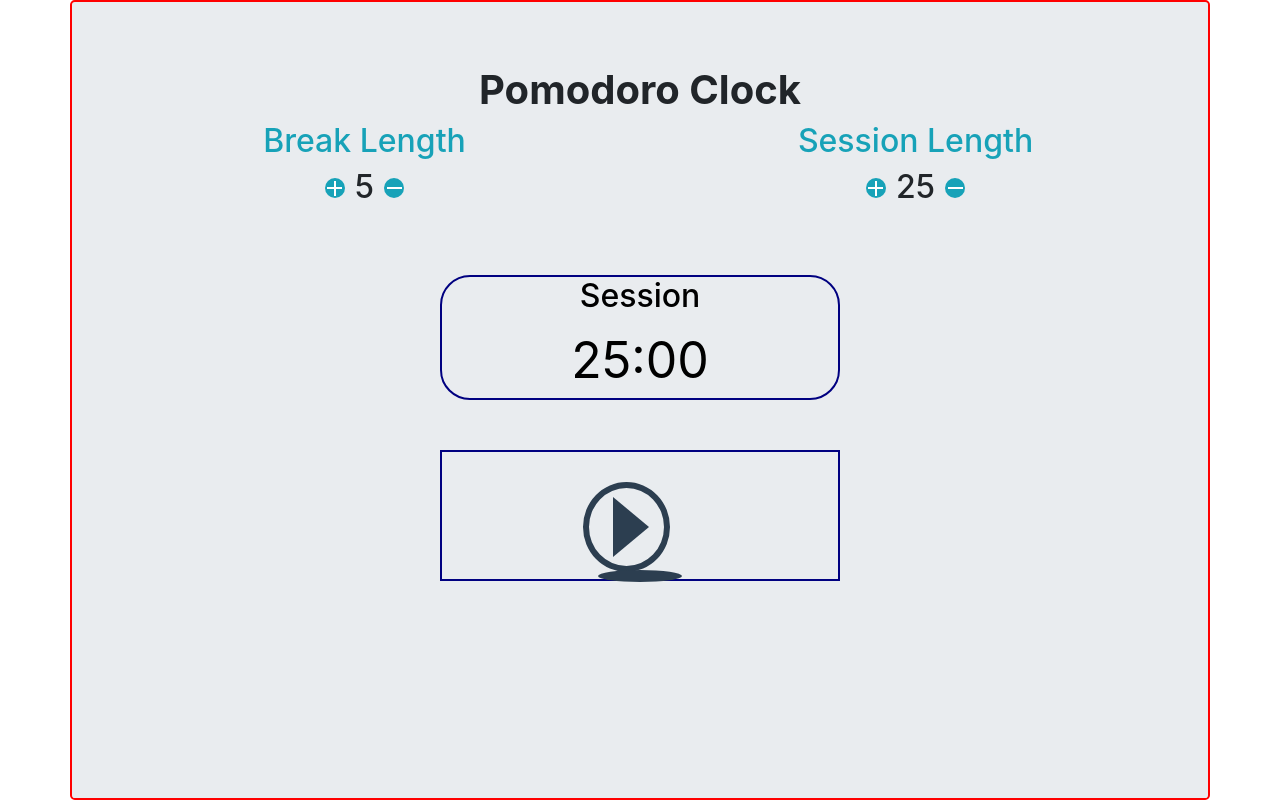
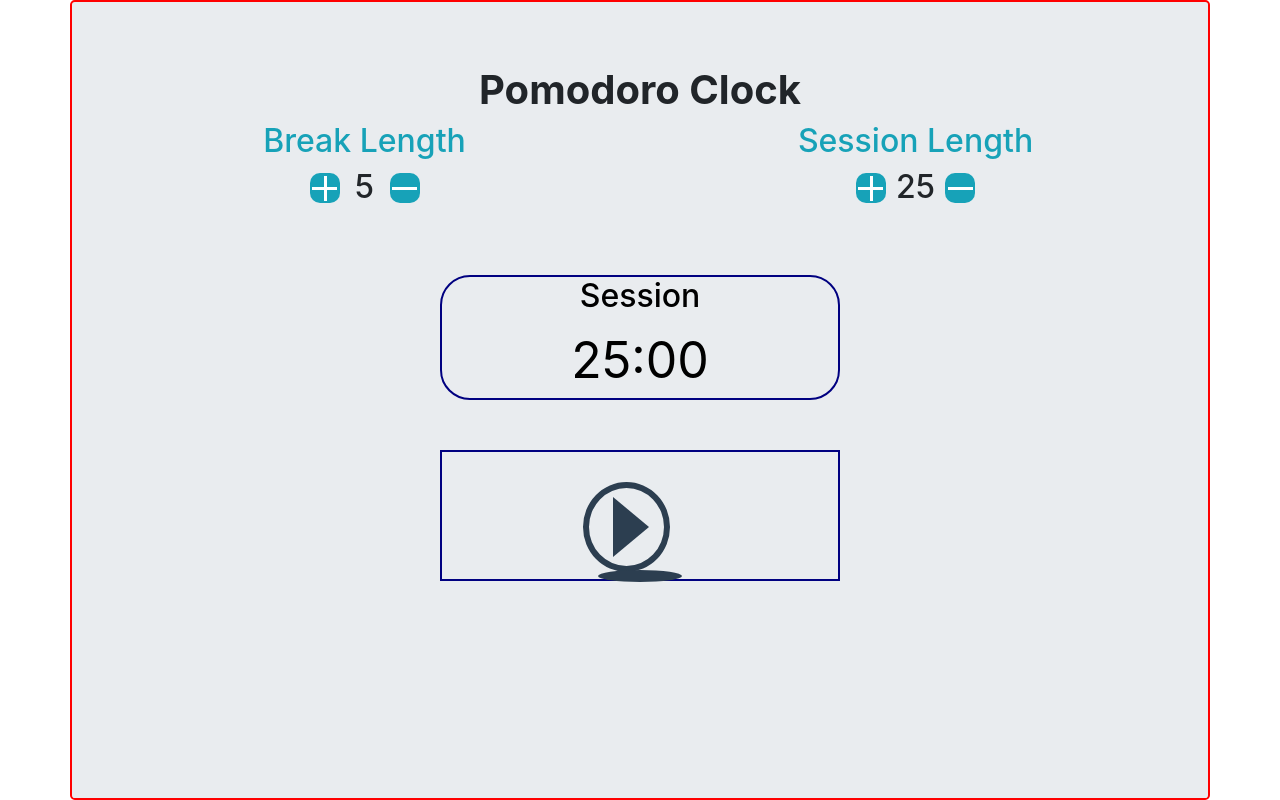
Before and after one commit to petercrackthecode/FCC_PomodoroClock, a React (Create React App) app: page / in a window 1280 px wide. Built offline with nearby package versions, Linux system fonts and the light colour scheme; some icons are missing.

Commit message:
More style changes

```diff
--- a/src/styles/App.css
+++ b/src/styles/App.css
@@ -1,3 +1,28 @@
+#app #pomodoro-clock .decrement::before, #app #pomodoro-clock .increment::before {
+  content: "";
+  position: absolute;
+  display: block;
+  background-color: white;
+  top: 50%;
+  left: 2.5px;
+  right: 2.5px;
+  width: 25px;
+  height: 3px;
+  margin-top: -1px;
+}
+
+#app #pomodoro-clock .increment::after {
+  content: "";
+  position: absolute;
+  display: block;
+  background-color: white;
+  height: 25px;
+  top: 2.5px;
+  width: 3px;
+  left: 50%;
+  margin-left: -1px;
+}
+
 #app {
   width: 100vw;
   height: 100vh;
@@ -15,50 +40,20 @@
   margin-bottom: 30px;
 }
 #app #pomodoro-clock .button {
-  border-radius: 50%;
+  border-radius: 10px;
   position: relative;
-  width: 20px;
-  height: 20px;
+  width: 30px;
+  height: 30px;
   padding: 0px;
-  margin: 10px;
+  margin: 5px 10px 10px 10px;
   cursor: pointer;
 }
-#app #pomodoro-clock .increment::before {
-  content: "";
-  position: absolute;
-  display: block;
-  background-color: white;
-  top: 50%;
-  left: 2.5px;
-  right: 2.5px;
-  width: 15px;
-  height: 2px;
-  margin-top: -1px;
+#app #pomodoro-clock .length {
+  min-width: 30px;
+  max-width: 40px;
 }
-#app #pomodoro-clock .increment::after {
-  content: "";
-  position: absolute;
-  display: block;
-  background-color: white;
-  height: 15px;
-  top: 2.5px;
-  width: 2px;
-  left: 50%;
-  margin-left: -1px;
-}
-#app #pomodoro-clock .decrement::before {
-  content: "";
-  position: absolute;
-  display: block;
-  background-color: white;
-  top: 50%;
-  left: 2.5px;
-  right: 2.5px;
-  width: 15px;
-  height: 2px;
-  margin-top: -1px;
-}
-#app #pomodoro-clock #break > section, #app #pomodoro-clock #session > section {
+#app #pomodoro-clock #break > section,
+#app #pomodoro-clock #session > section {
   display: flex;
   justify-content: center;
 }
@@ -137,7 +132,7 @@
   transform: scale(1.1);
   -webkit-transform: scale(1.1);
   -moz-transform: scale(1.1);
-  box-shadow: 9px 10px 7px -5px #21183F;
+  box-shadow: 9px 10px 7px -5px #21183f;
 }
 #app #pomodoro-clock #terminator #reset {
   display: block;
@@ -162,7 +157,7 @@
 }
 #app #pomodoro-clock #terminator #reset:hover:before, #app #pomodoro-clock #terminator #reset:focus:before {
   transform: scale(1.1);
-  box-shadow: 9px 10px 7px -5px #21183F;
+  box-shadow: 9px 10px 7px -5px #21183f;
 }
 #app #pomodoro-clock #terminator #reset .icono-sync {
   transform: scale(1.8);
--- a/src/styles/App.scss
+++ b/src/styles/App.scss
@@ -1,5 +1,34 @@
 @mixin Border($color, $margin) {
   border: $color solid $margin;
+}
+
+%horizontal-line {
+  &::before {
+    content: "";
+    position: absolute;
+    display: block;
+    background-color: white;
+    top: 50%;
+    left: 2.5px;
+    right: 2.5px;
+    width: 25px;
+    height: 3px;
+    margin-top: -1px;
+  }
+}
+
+%vertical-line {
+  &::after {
+    content: "";
+    position: absolute;
+    display: block;
+    background-color: white;
+    height: 25px;
+    top: 2.5px;
+    width: 3px;
+    left: 50%;
+    margin-left: -1px;
+  }
 }
 
 $size: 30px;
@@ -28,61 +57,31 @@ $transition-time: 0.8;
     }
 
     .button {
-            border-radius: 50%;
+      border-radius: 10px;
       position: relative;
-            width: 20px;
-            height: 20px;
+      width: 30px;
+      height: 30px;
       padding: 0px;
-            margin: 10px;
+      margin: 5px 10px 10px 10px;
       cursor: pointer;
     }
 
     .increment {
-            // horizontal line
-            &::before {
-                content: "";
-                position: absolute;
-                display: block;
-                background-color: white;
-                top: 50%;
-                left: 2.5px;
-                right: 2.5px;
-                width: 15px;
-                height: 2px;
-                margin-top: -1px;
-            }
-
-            // vertical line
-            &::after {
-                content: "";
-                position: absolute;
-                display: block;
-                background-color: white;
-                height: 15px;
-                top: 2.5px;
-                width: 2px;
-                left: 50%;
-                margin-left: -1px;
-            }
+      @extend %horizontal-line;
+      @extend %vertical-line;
     }
 
     .decrement {
-            // horizontal line
-            &::before {
-                content: "";
-                position: absolute;
-                display: block;
-                background-color: white;
-                top: 50%;
-                left: 2.5px;
-                right: 2.5px;
-                width: 15px;
-                height: 2px;
-                margin-top: -1px;
-            }
+      @extend %horizontal-line;
     }
 
-        #break > section, #session > section {
+    .length {
+      min-width: 30px;
+      max-width: 40px;
+    }
+
+    #break > section,
+    #session > section {
       display: flex;
       justify-content: center;
     }
@@ -144,12 +143,13 @@ $transition-time: 0.8;
           -moz-transition: opacity ($transition-time * 2);
         }
 
-                &:hover, &:focus {
+        &:hover,
+        &:focus {
           &:before {
             transform: scale(1.1);
             -webkit-transform: scale(1.1);
             -moz-transform: scale(1.1);
-                        box-shadow: 9px 10px 7px -5px #21183F;
+            box-shadow: 9px 10px 7px -5px #21183f;
           }
         }
         /*
@@ -193,13 +193,13 @@ $transition-time: 0.8;
           transition: all $transition-time;
         }
 
-                &:hover, &:focus {
+        &:hover,
+        &:focus {
           &:before {
             transform: scale(1.1);
-                        box-shadow: 9px 10px 7px -5px #21183F;
+            box-shadow: 9px 10px 7px -5px #21183f;
           }
         }
-
 
         .icono-sync {
           transform: scale(1.8);
```
Also changed, not shown: 1 other file (tests, documents, lock files or other folders). Lines whose indentation alone changed are shown as unchanged.
